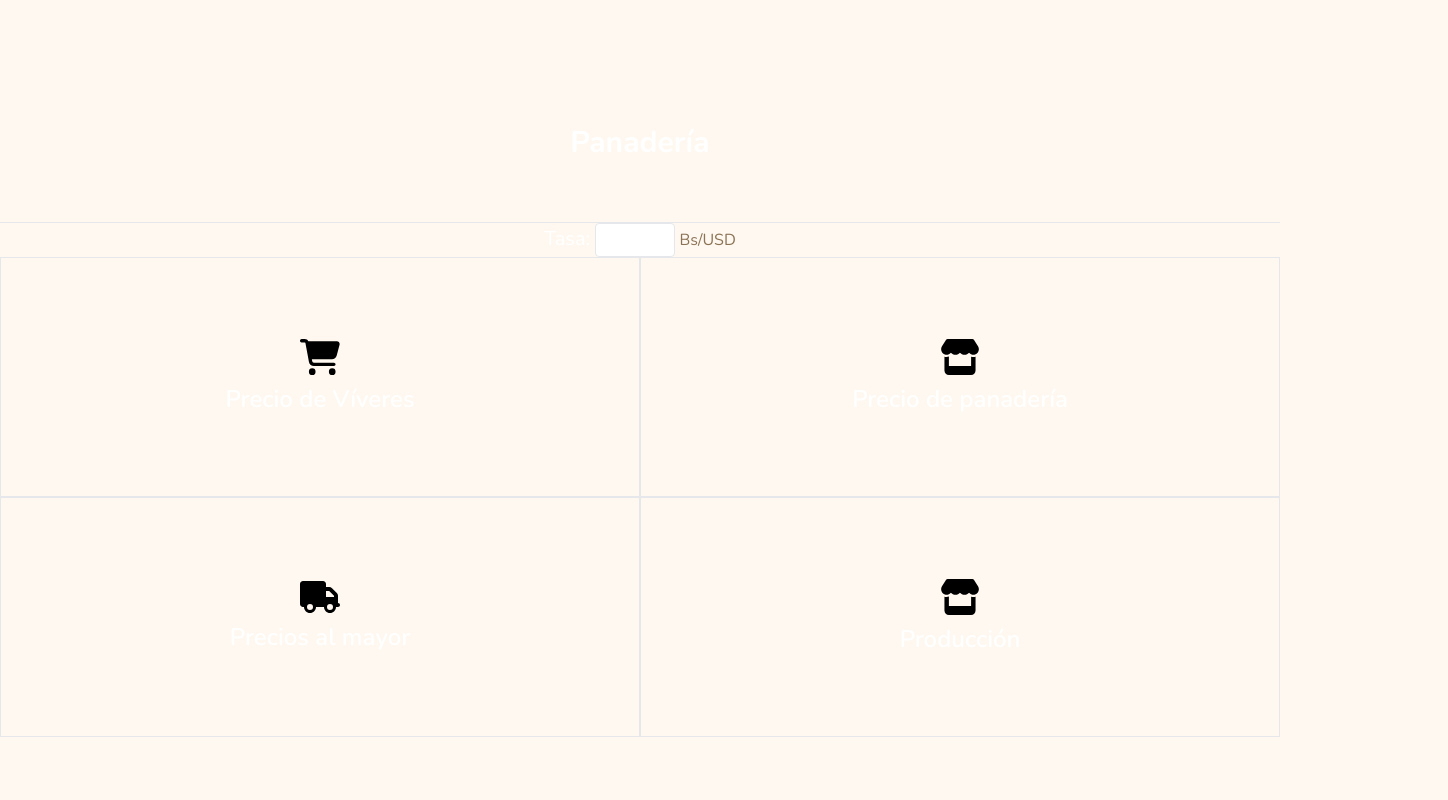
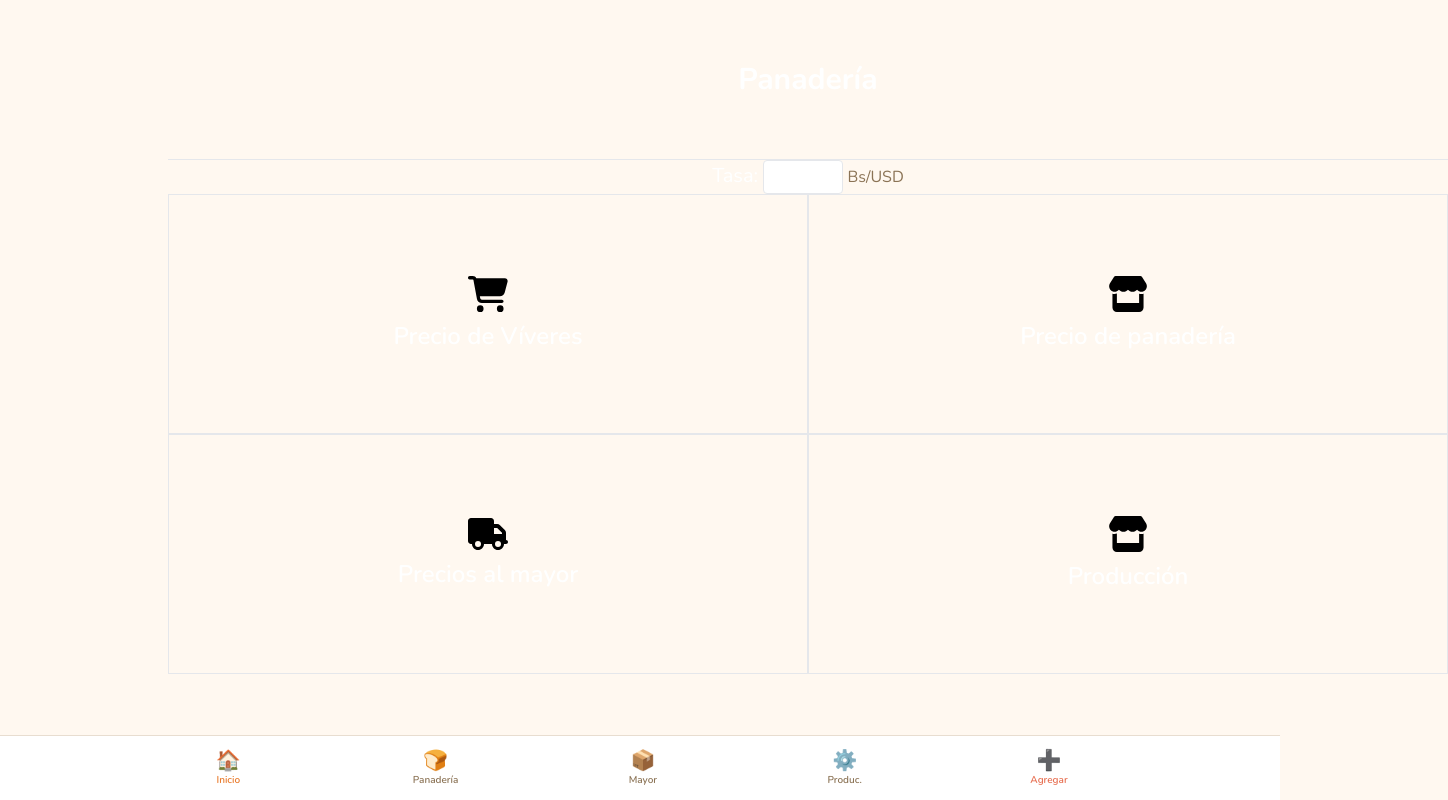
Before and after one commit to eudysj95/panaderia, a React (Vite) app: page / in a window 1280 px wide. Shown: the whole page, 1448 px wide, since content can reach past the window. Built offline with nearby package versions, Linux system fonts and the light colour scheme; no server answers.

Commit message:
feat(ui): wire AppLayout into route structure
- Wrap Routes inside AppLayout in MyRoutes.jsx
- Remove outer dark-bg/text-white wrapper from App.jsx
- Remove redundant bg-dark-bg min-h-screen div from MyRoutes
- App now renders with warm cream background and persistent bottom nav

```diff
--- a/src/App.jsx
+++ b/src/App.jsx
@@ -3,7 +3,7 @@ import { MyRoutes } from './routing/MyRoutes'
 function App() {
 
   return (
-    <div className="min-h-screen bg-dark-bg text-white">
+    <div className="min-h-screen bg-[var(--color-bg)] text-[var(--color-text-primary)]">
       <MyRoutes/>
     </div>
   )
--- a/src/routing/MyRoutes.jsx
+++ b/src/routing/MyRoutes.jsx
@@ -4,11 +4,12 @@ import { PrecioViveres } from '../layout/PrecioViveres';
 import { PrecioPanaderia } from '../layout/PrecioPanaderia';
 import { PreciosMayor } from '../layout/PreciosMayor';
 import { Produccion } from '../layout/Produccion';
+import { AppLayout } from '../components/AppLayout';
 
 export const MyRoutes = () => {
   return (
-    <div className='w-full bg-dark-bg min-h-screen px-4 sm:px-10 flex justify-center items-center'>
         <BrowserRouter>
+            <AppLayout>
                 <Routes>
                     <Route path='/' element={<Inicio/>}/>
                     <Route path='/viveres' element={<PrecioViveres/>}/>
@@ -16,7 +17,7 @@ export const MyRoutes = () => {
                     <Route path='/mayor' element={<PreciosMayor/>}/>
                     <Route path='/produccion' element={<Produccion/>}/>
                 </Routes>
+            </AppLayout>
         </BrowserRouter>
-    </div>
   )
 }
```
Lines whose indentation alone changed are shown as unchanged.
